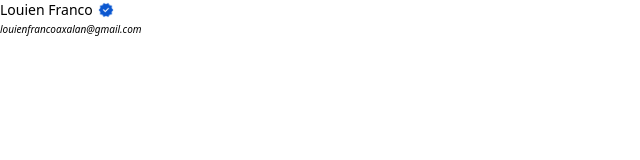
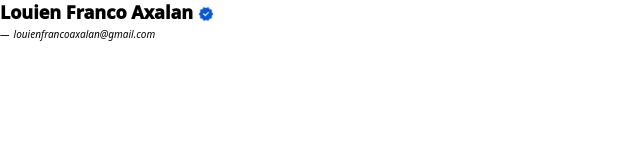
Before and after one commit to louien-hub/ver, a plain HTML site: page index.html in a window 1280 px wide. Shown: the whole page, without its empty margins (0-640 px from the left). Drawn offline with Linux system fonts and the light colour scheme.

Commit message:
fomt size

```diff
--- a/index.html
+++ b/index.html
@@ -9,14 +9,15 @@
     <table style="border-collapse: collapse; margin: 0; padding: 0;">
         <tr>
             <td style="vertical-align: middle; padding: 0;">
-                <span style="font-family: system-ui, -apple-system, BlinkMacSystemFont, 'Segoe UI', Roboto, Oxygen, Ubuntu, Cantarell, 'Open Sans', 'Helvetica Neue', sans-serif; font-size: 14px; color: #000000;">Louien Franco</span>
+                <span style="font-family: system-ui, -apple-system, BlinkMacSystemFont, 'Segoe UI', Roboto, Oxygen, Ubuntu, Cantarell, 'Open Sans', 'Helvetica Neue', sans-serif; font-size: 18px; color: #000000; font-weight: 1000;">Louien Franco Axalan</span>
             </td>
-            <td style="vertical-align: middle; padding: 0 0 0 5px; width: 45px;">
+            <td style="vertical-align: middle; padding: 4px 0 0 5px; width: 60px;">
                 <img src="img.png" style="width: 16px; height: 16px; display: block;" alt="verified">
             </td>
         </tr>
         <tr>
             <td colspan="4" style="vertical-align: middle; padding: 0;">
+                <span style="font-family: system-ui, -apple-system, BlinkMacSystemFont, 'Segoe UI', Roboto, Oxygen, Ubuntu, Cantarell, 'Open Sans', 'Helvetica Neue', sans-serif; font-size: 10px; color: #000000; font-style: italic;">—</span>
                 <span style="font-family: system-ui, -apple-system, BlinkMacSystemFont, 'Segoe UI', Roboto, Oxygen, Ubuntu, Cantarell, 'Open Sans', 'Helvetica Neue', sans-serif; font-size: 10px; color: #000000; font-style: italic;">louienfrancoaxalan@gmail.com</span>
             </td>
         </tr>
```
